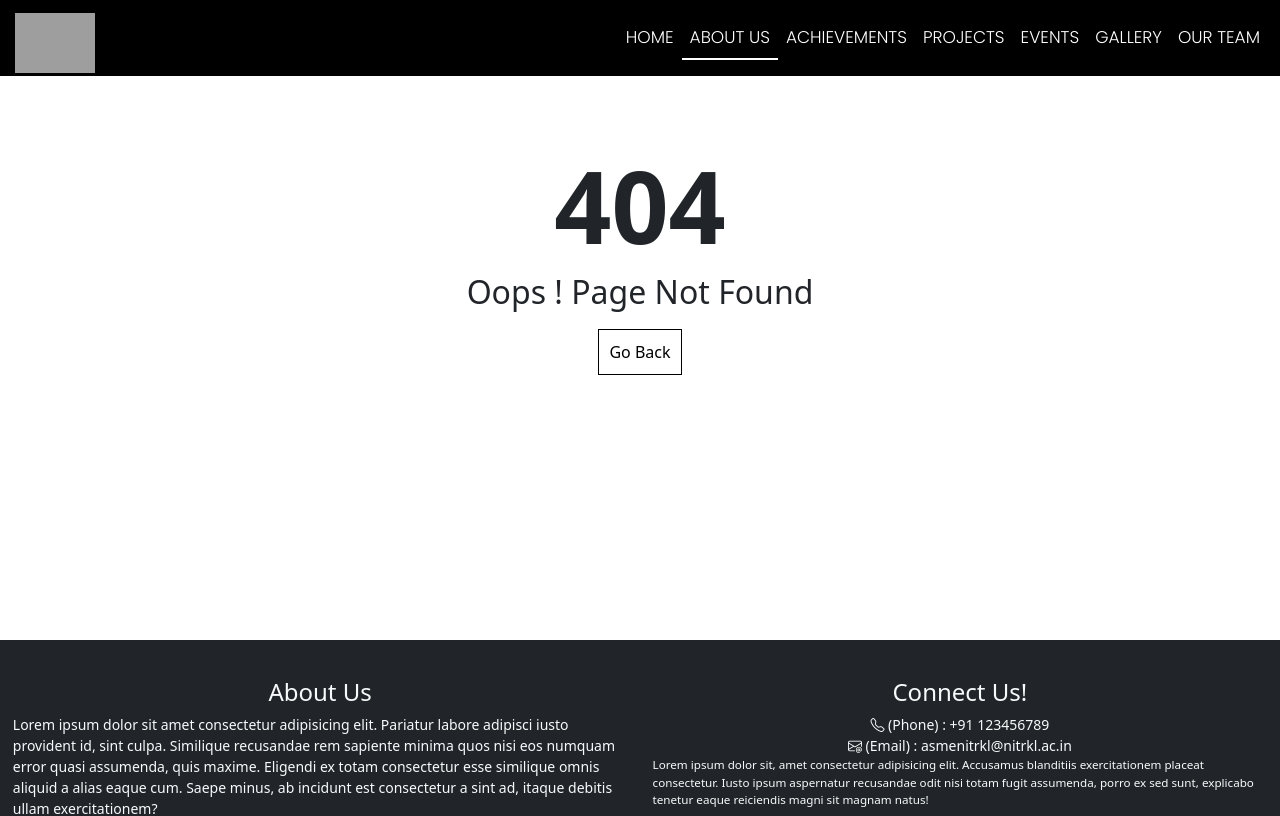
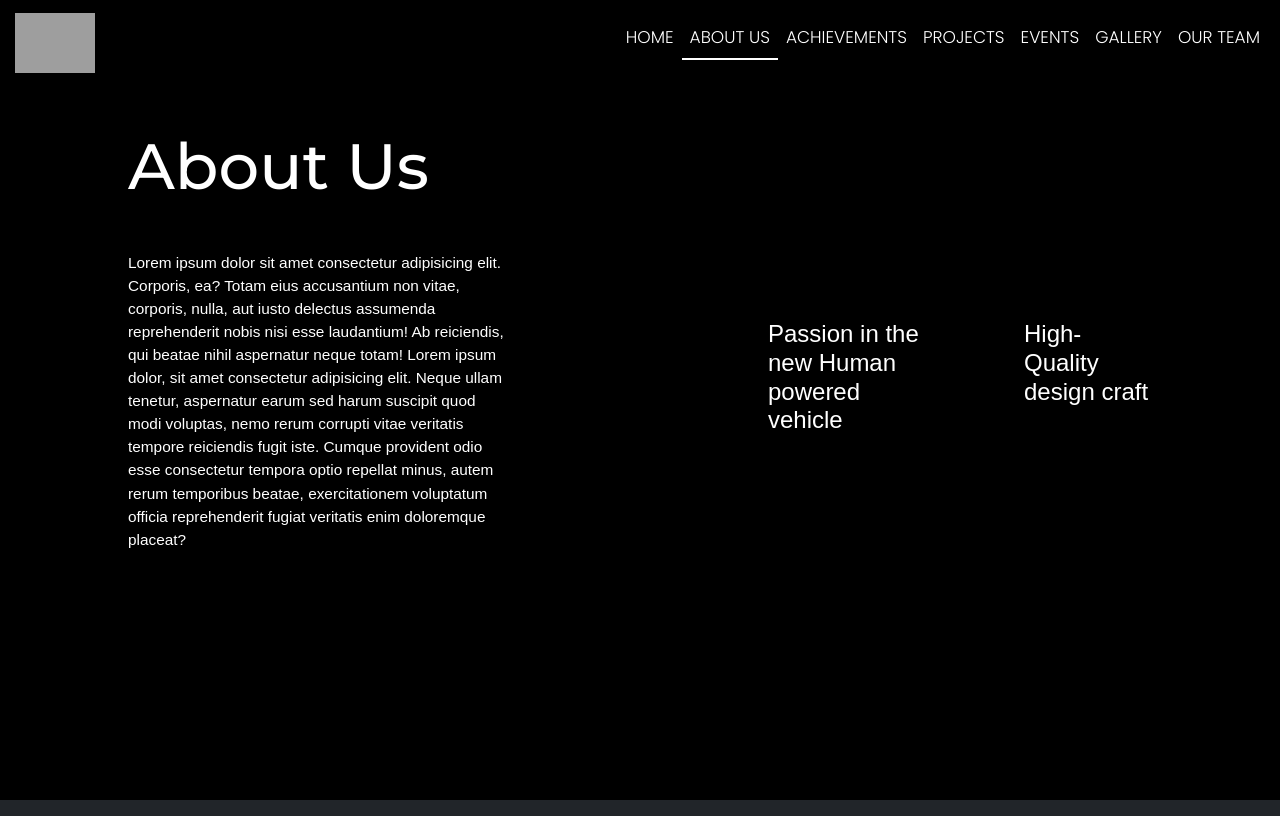
Before and after one commit to debasish1452003/ASME-Website, a React (Create React App) app: page /aboutus in a window 1280 px wide. Shown: the top 816 px of the page. Built offline with nearby package versions, Linux system fonts and the light colour scheme; grey boxes are pictures that could not be loaded.

Commit message:
added AboutUs

```diff
--- a/src/App.js
+++ b/src/App.js
@@ -1,5 +1,6 @@
 import "./App.css";
 import HomePage from "./pages/HomePage";
+import Aboutus from "./pages/Aboutus";
 import { Routes, Route } from "react-router-dom";
 import Pagenotfound from "./pages/Pagenotfound";
 
@@ -9,6 +10,7 @@ function App() {
       <Routes>
         <Route path="/" element={<HomePage />} />
         <Route path="/ASME-Website" element={<HomePage />} />
+        <Route path="/aboutus" element={<Aboutus />} />
         <Route path="*" element={<Pagenotfound />} />
       </Routes>
     </>
--- a/src/pages/Aboutus.js
+++ b/src/pages/Aboutus.js
@@ -1,12 +1,22 @@
 import React from 'react';
 import Layout from "../components/Layouts/Layout";
+import "../style/aboutus.css";
 
 
 const Aboutus = () => {
   return (
-    <div>
-
-    </div>
+    <Layout title={"ASME-NITRKL Aboutus"}>
+      <div className='bg'>
+        <div className="aboutUsContent">
+        <h1>About Us</h1>
+        <p>Lorem ipsum dolor sit amet consectetur adipisicing elit. Corporis, ea? Totam eius accusantium non vitae, corporis, nulla, aut iusto delectus assumenda reprehenderit nobis nisi esse laudantium! Ab reiciendis, qui beatae nihil aspernatur neque totam! Lorem ipsum dolor, sit amet consectetur adipisicing elit. Neque ullam tenetur, aspernatur earum sed harum suscipit quod modi voluptas, nemo rerum corrupti vitae veritatis tempore reiciendis fugit iste. Cumque provident odio esse consectetur tempora optio repellat minus, autem rerum temporibus beatae, exercitationem voluptatum officia reprehenderit fugiat veritatis enim doloremque placeat?</p>
+        </div>
+        <div className='right_content'>
+        <h4 className='h4_left'>Passion in the new Human powered vehicle</h4>
+        <h4 className='h4_right'>High-Quality design craft</h4>
+        </div>
+      </div>
+    </Layout>
   )
 }
 
--- /dev/null
+++ b/src/style/aboutus.css
@@ -0,0 +1,48 @@
+@import url('https://fonts.googleapis.com/css2?family=Playfair+Display:wght@700&family=Poppins:wght@300;400&display=swap');
+@import url('https://fonts.googleapis.com/css2?family=Montserrat:wght@500;900&family=Roboto:wght@900&display=swap');
+
+.bg {
+    position: relative;
+    background-color: black;
+    height: 100vh;
+    width: 100vw;
+    display: flex;
+}
+.aboutUsContent {
+    font-family: 'Montserrat', sans-serif;
+    padding: 10vw;
+    padding-top: 10vw;
+    width: 50%;
+    position: absolute;
+    color: white;
+}
+.aboutUsContent h1 {
+    font-size: 5vw;
+    padding-bottom: 10%;
+    font-weight: 500;
+}
+.aboutUsContent p {
+    font-family: 'Playfair', sans-serif;
+    font-size: 1.2vw;
+    font-weight: 100;
+}
+.bg .right_content{
+    font-family: 'Playfair', sans-serif;
+    font-size: 1.5vw;
+    display: flex;
+    padding: 10vw;
+    padding-top: 25vw;
+    padding-left: 60vw;
+    width: 50vw;
+}
+.bg .right_content .h4_left{
+    width: 12vw;
+    position: absolute;
+    color: white;
+}
+.bg .right_content .h4_right{
+    padding-left: 20vw;
+    width: 30vw;
+    position: absolute;
+    color: white;
+}
```
Also changed, not shown: 1 other file (tests, documents, lock files or other folders).
